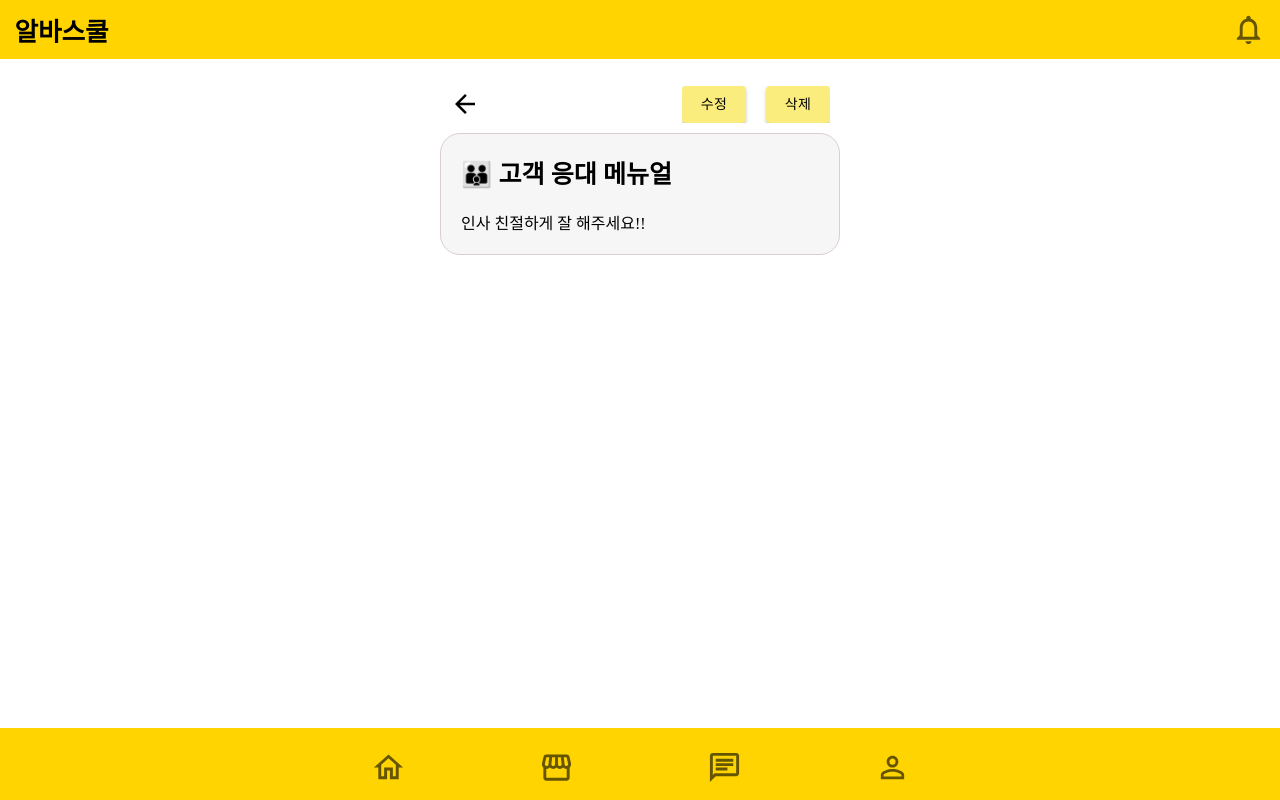
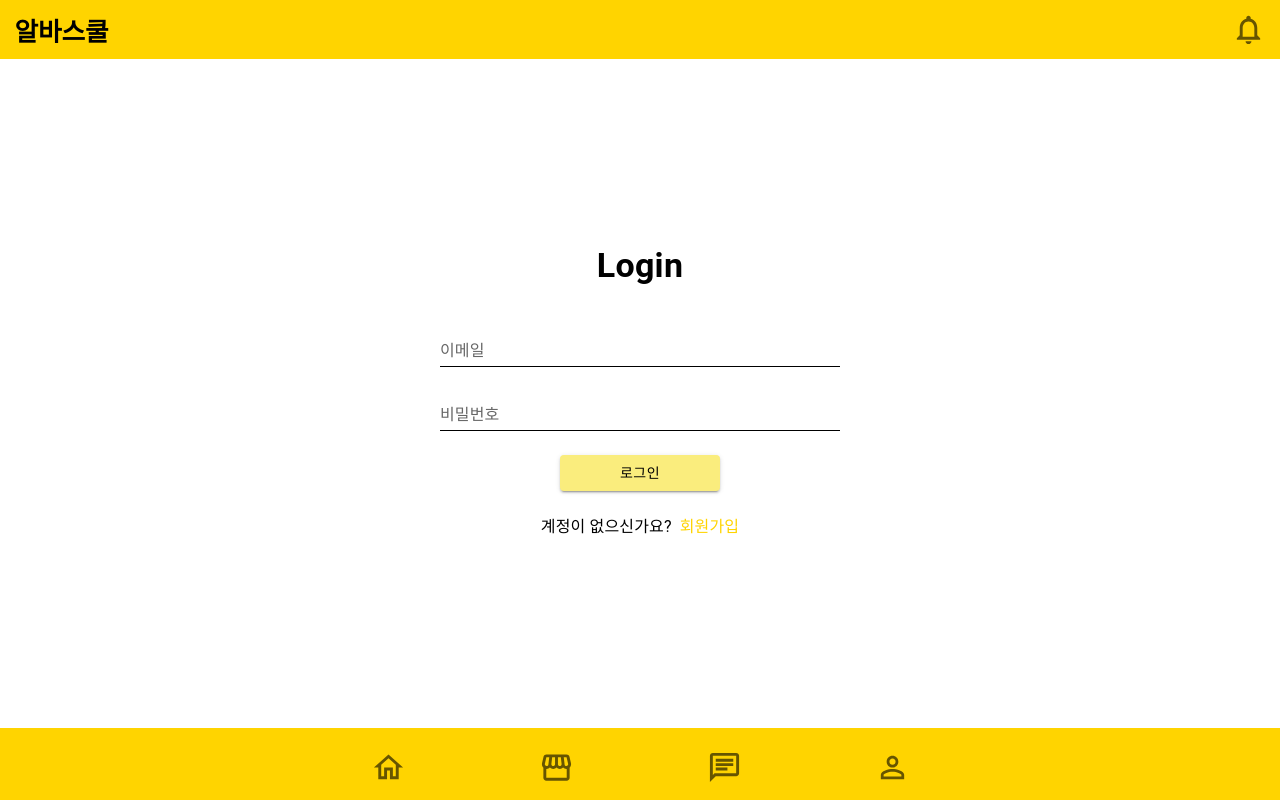
Before and after one commit to leejjorang/albaschool_frontend, a React (Vite) app: page / in a window 1280 px wide. Built offline with nearby package versions, Linux system fonts and the light colour scheme; a web font is replaced by a local one.

Commit message:
Feat: 로그인 화면 구현

```diff
--- a/src/App.tsx
+++ b/src/App.tsx
@@ -1,23 +1,13 @@
 import { GlobalStyle } from "./styles/global";
 import Layout from "./components/layout/Layout";
 import Login from "./pages/common/Login";
-import SignupS from "./pages/staff/SignupS";
-import SignupM from "./pages/manager/SignupM";
-import ChangePwd from "./pages/common/ChangePwd";
-import EduList from "./pages/manager/EduList";
-import EduPost from "./pages/manager/EduPost";
 
 function App() {
   return (
     <>
       <GlobalStyle />
       <Layout>
-        {/* <Login /> */}
-        {/* <SignupS /> */}
-        {/* <SignupM /> */}
-        {/* <ChangePwd /> */}
-        {/* <EduList /> */}
-        <EduPost />
+        <Login />
       </Layout>
     </>
   )
--- /dev/null
+++ b/src/pages/common/Login.tsx
@@ -0,0 +1,133 @@
+import { Box, Button, TextField, Typography } from "@mui/material";
+import { useForm } from "react-hook-form";
+import styled from "styled-components";
+
+interface LoginProps {
+  email: string;
+  password: string;
+}
+
+const StyledForm = styled.form`
+  width: 100%;
+  max-width: 400px;
+  display: flex;
+  flex-direction: column;
+  align-items: center;
+`;
+
+const commonTextFieldStyle = {
+  width: "100%",
+  "& .MuiInput-underline:before": {
+    borderBottomColor: "black",
+  },
+  "& .MuiInput-underline:after": {
+    borderBottomColor: "#FFD400",
+  },
+  "& .MuiInputLabel-root.Mui-focused": {
+    color: "#FFD400",
+  },
+};
+
+function Login() {
+  const {
+    register,
+    handleSubmit,
+    formState: { errors },
+  } = useForm<LoginProps>();
+
+  const onSubmit = async () => {
+    //백엔드에 데이터 전송
+  };
+
+  return (
+    <LoginStyle>
+      <StyledForm onSubmit={handleSubmit(onSubmit)}>
+        <Typography
+          component="h1"
+          variant="h4"
+          sx={{
+            fontWeight: "bold",
+            marginBottom: 4
+          }}
+        >
+          Login
+        </Typography>
+
+        <TextField
+          fullWidth
+          variant="standard"
+          label="이메일"
+          {...register("email", {
+            required: "이메일을 입력하세요",
+            pattern: {
+              value: /^[a-zA-Z0-9._-]+@[a-zA-Z0-9.-]+\.[a-zA-Z]{2,4}$/i,
+              message: "올바른 이메일 형식이 아닙니다",
+            },
+          })}
+          error={!!errors.email}
+          helperText={errors.email?.message}
+          sx={{
+            ...commonTextFieldStyle,
+            marginBottom: 2,
+          }}
+        />
+
+        <TextField
+          fullWidth
+          variant="standard"
+          type="password"
+          label="비밀번호"
+          {...register("password", { required: "비밀번호를 입력하세요" })}
+          error={!!errors.password}
+          helperText={errors.password?.message}
+          sx={{
+            ...commonTextFieldStyle,
+            marginBottom: 3,
+          }}
+        />
+
+        <Button
+          type="submit"
+          variant="contained"
+          sx={{
+            width:"40%",
+            marginBottom: 3,
+            color: "black",
+            background: "#FAED7D",
+            "&:hover": {
+              backgroundColor: "#FFD400",
+            },
+          }}
+        >
+          로그인
+        </Button>
+      </StyledForm>
+
+      <Box sx={{ display: "flex", gap: 1 }}>
+        <Typography>계정이 없으신가요?</Typography>
+        <Typography
+          component="span"
+          sx={{
+            cursor: 'pointer',
+            color: '#FFD400',
+            '&:hover': {
+              textDecoration: 'underline'
+            }
+          }}
+        >
+          회원가입
+        </Typography>
+      </Box>
+    </LoginStyle>
+  );
+}
+
+const LoginStyle = styled.div`
+  display: flex;
+  flex-direction: column;
+  justify-content: center;
+  align-items: center;
+  height: calc(100vh - 8rem);
+`;
+
+export default Login;
```
Also changed, not shown: 1 other file (tests, documents, lock files or other folders).
